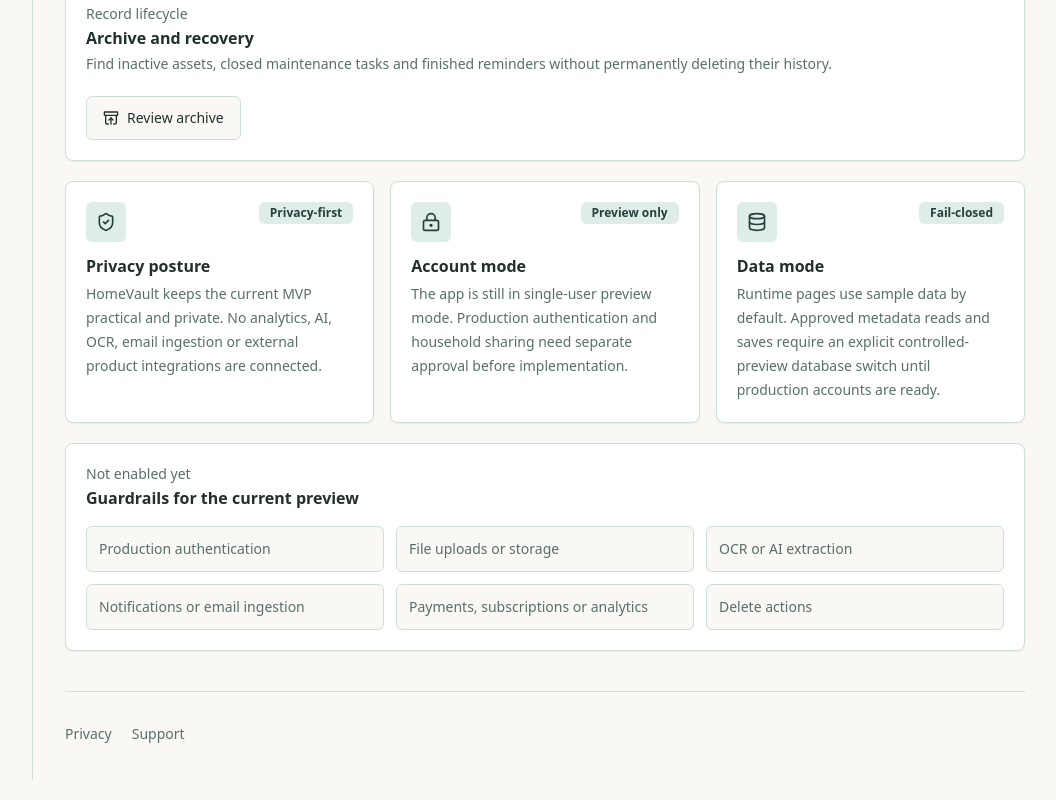
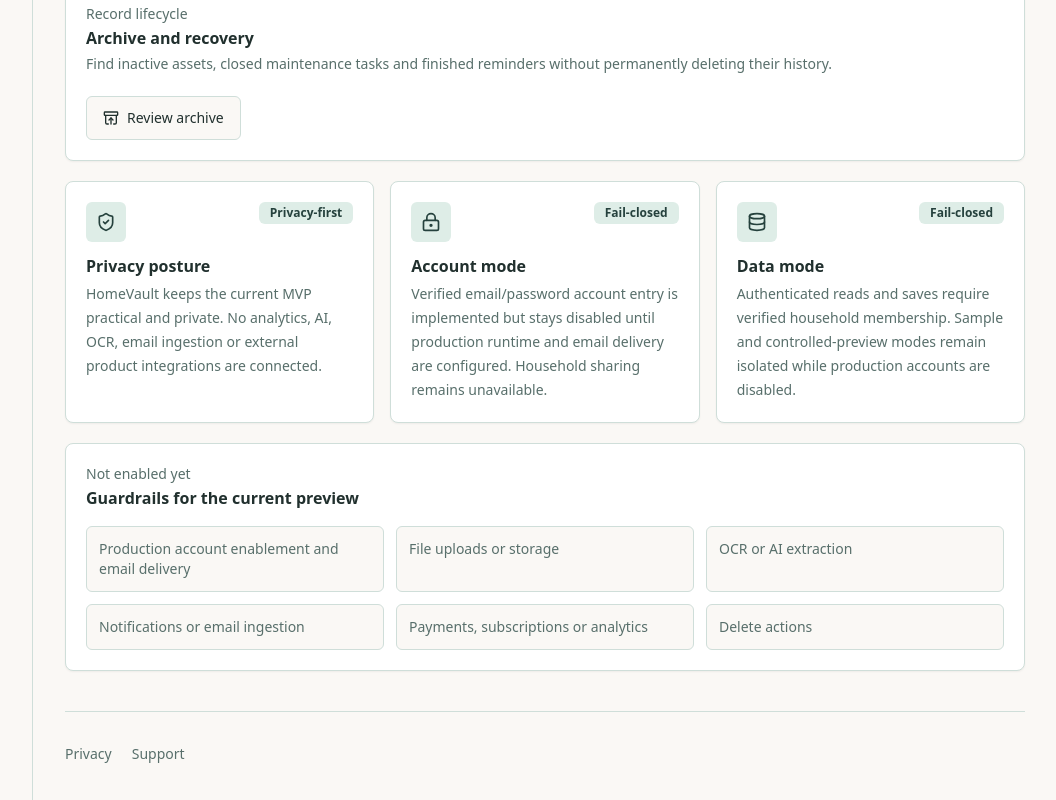
Before and after one commit to LatinMaestro/HomeVault, a Next.js app: page /settings in a window 1280 px wide. Shown: the part 1637-2437 px from the top of the page, without its empty margins (223-1279 px from the left). Built offline with nearby package versions, Linux system fonts and the light colour scheme; no server answers.

Commit message:
fix: align Settings with account foundation

```diff
--- a/src/app/settings/page.tsx
+++ b/src/app/settings/page.tsx
@@ -32,20 +32,20 @@ const readinessCards = [
   },
   {
     title: "Account mode",
-    description: "The app is still in single-user preview mode. Production authentication and household sharing need separate approval before implementation.",
-    badge: "Preview only",
+    description: "Verified email/password account entry is implemented but stays disabled until production runtime and email delivery are configured. Household sharing remains unavailable.",
+    badge: "Fail-closed",
     icon: LockKeyhole,
   },
   {
     title: "Data mode",
-    description: "Runtime pages use sample data by default. Approved metadata reads and saves require an explicit controlled-preview database switch until production accounts are ready.",
+    description: "Authenticated reads and saves require verified household membership. Sample and controlled-preview modes remain isolated while production accounts are disabled.",
     badge: "Fail-closed",
     icon: Database,
   },
 ];
 
 const unavailableItems = [
-  "Production authentication",
+  "Production account enablement and email delivery",
   "File uploads or storage",
   "OCR or AI extraction",
   "Notifications or email ingestion",
```
